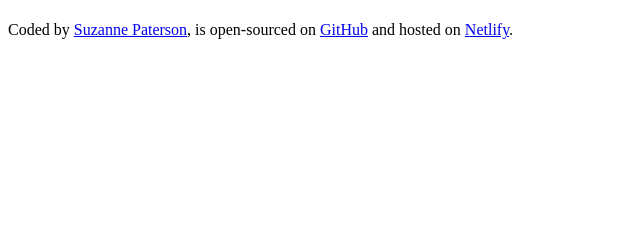
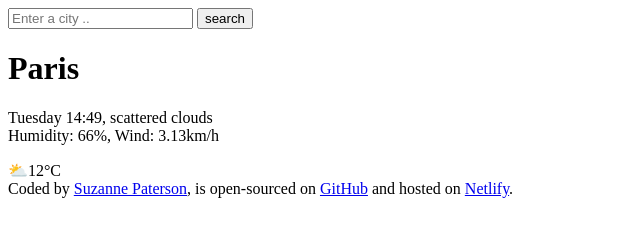
Before and after one commit to suzanne301/my-weather-app-original, a plain HTML site: page index.html in a window 1280 px wide. Shown: the whole page, without its empty margins (0-640 px from the left). Drawn offline with Linux system fonts and the light colour scheme.

Commit message:
Added the HTML to the project

```diff
--- a/index.html
+++ b/index.html
@@ -10,17 +10,31 @@
 
 <body>
   <header>
+    <form>
+      <input type="search" placeholder="Enter a city .." required />
+      <input type="submit" value="search" />
+    </form>
+  </header>
 
-  </header>
   <main>
-    <h1></h1>
+    <div>
+      <h1>Paris</h1>
+      <p>
+        Tuesday 14:49, scattered clouds
+        <br>
+        Humidity: 66%, Wind: 3.13km/h
+      </p>
+    </div>
+    <div> ⛅️12°C</div>
 
   </main>
+
   <footer>
     Coded by
     <a href="https://github.com/suzanne301" target="blank">Suzanne Paterson</a>, is open-sourced on
     <a href="https://github.com/suzanne301/my-weather-app" target="_blank">GitHub</a>
-    and hosted on <a href="https://weather-app-by-suzanne.netlify.app" target="_blank">Netlify</a>.
+    and hosted on
+    <a href="https://weather-app-by-suzanne.netlify.app" target="_blank">Netlify</a>.
   </footer>
 </body>
 
```
